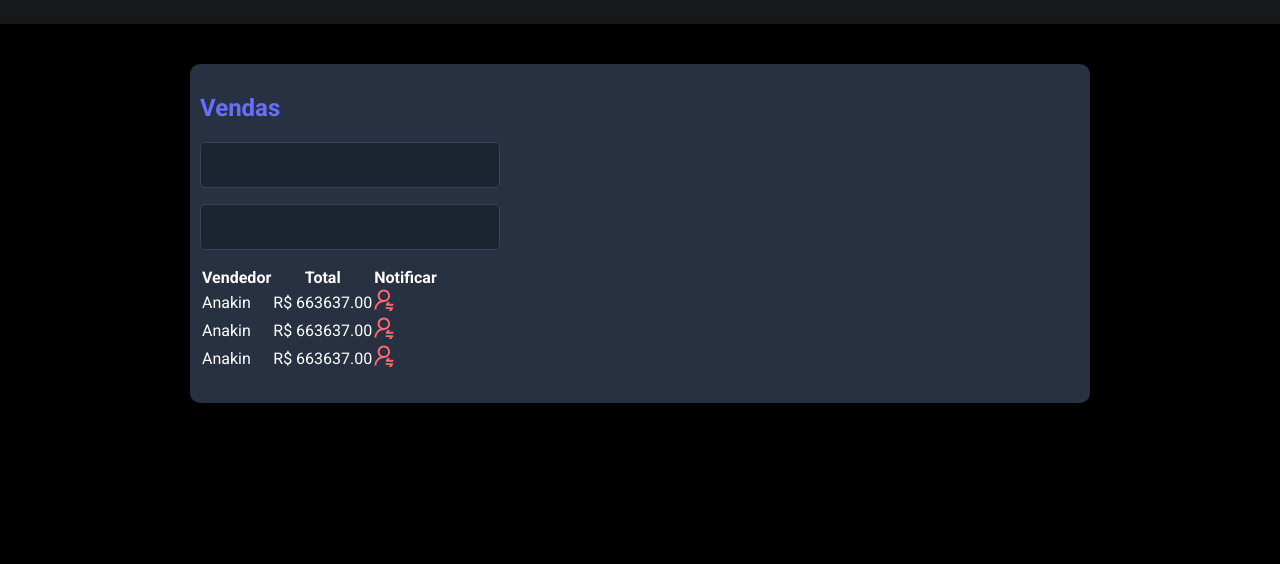
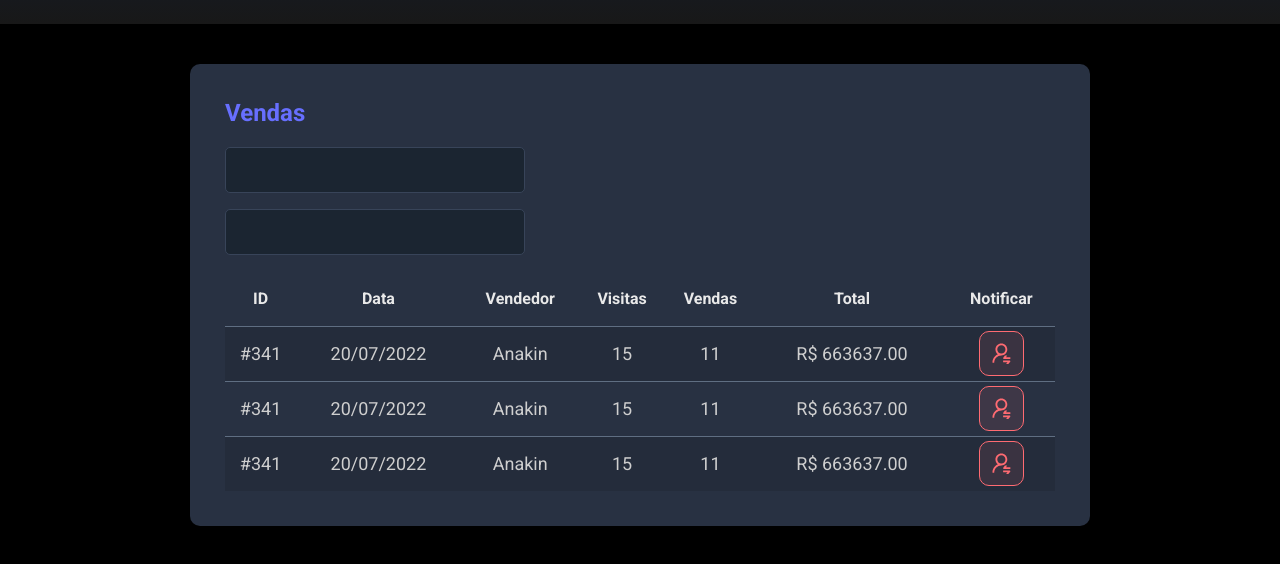
Before and after one commit to Julio-Faria/DSMETA-CSS, a plain HTML site: page index.html in a window 1280 px wide. Shown: the part 196-760 px from the top of the page. Drawn offline with Linux system fonts and the light colour scheme.

Commit message:
Ajuste da Tabela

```diff
--- a/index.html
+++ b/index.html
@@ -1,5 +1,6 @@
 <!DOCTYPE html>
 <html lang="pt-br">
+
 <head>
     <meta charset="UTF-8">
     <meta http-equiv="X-UA-Compatible" content="IE=edge">
@@ -7,6 +8,7 @@
     <link rel="stylesheet" href="styles.css">
     <title>DSMeta</title>
 </head>
+
 <body>
     <header>
         <div class="dsmeta-logo-container">
@@ -33,29 +35,64 @@
                     </div>
 
                     <div>
-                        <table>
+                        <table class="dsmeta-sales-table">
                             <thead>
                                 <tr>
+                                    <th class="show992">ID</th>
+                                    <th class="show576">Data</th>
                                     <th>Vendedor</th>
+                                    <th class="show992">Visitas</th>
+                                    <th class="show992">Vendas</th>
                                     <th>Total</th>
                                     <th>Notificar</th>
                                 </tr>
                             </thead>
                             <tbody>
                                 <tr>
+                                    <td class="show992">#341</td>
+                                    <td class="show576">20/07/2022</td>
                                     <td>Anakin</td>
+                                    <td class="show992">15</td>
+                                    <td class="show992">11</td>
                                     <td>R$ 663637.00</td>
-                                    <td><img src="notification-icon.svg" alt="icone"></td>
+                                    <td>
+                                        <div class="dsmeta-red-btn-container">
+                                            <div class="dsmeta-red-btn">
+                                                <img src="notification-icon.svg" alt="Notificar">
+                                    </td>
+                    </div>
+                </div>
+
                 </tr>
                 <tr>
+                    <td class="show992">#341</td>
+                    <td class="show576">20/07/2022</td>
                     <td>Anakin</td>
+                    <td class="show992">15</td>
+                    <td class="show992">11</td>
                     <td>R$ 663637.00</td>
-                                    <td><img src="/notification-icon.svg" alt="icone"></td>
+                    <td>
+                        <div class="dsmeta-red-btn-container">
+                            <div class="dsmeta-red-btn">
+                                <img src="notification-icon.svg" alt="Notificar">
+                    </td>
+            </div>
+            </div>
             </tr>
             <tr>
+                <td class="show992">#341</td>
+                <td class="show576">20/07/2022</td>
                 <td>Anakin</td>
+                <td class="show992">15</td>
+                <td class="show992">11</td>
                 <td>R$ 663637.00</td>
-                                    <td><img src="/notification-icon.svg" alt=""></td>
+                <td>
+                    <div class="dsmeta-red-btn-container">
+                        <div class="dsmeta-red-btn">
+                            <img src="notification-icon.svg" alt="Notificar">
+                </td>
+                </div>
+                </div>
             </tr>
             </tbody>
             </table>
@@ -72,4 +109,5 @@
     </main>
 
 </body>
+
 </html>
--- a/styles.css
+++ b/styles.css
@@ -1,18 +1,21 @@
 @import url('https://fonts.googleapis.com/css2?family=Open+Sans:wght@300;400;700&family=Roboto:wght@300;400;700&display=swap');
 
-*{
+* {
     font-family: 'roboto', sans-serif;
     box-sizing: border-box;
     margin: 0;
     padding: 0;
 }
 
-body, html {
+body,
+html {
     color: #ffff;
     background-color: black;
 }
 
-a, a:hover, a:visited {
+a,
+a:hover,
+a:visited {
     color: unset;
     text-decoration: none;
 }
@@ -53,9 +56,10 @@ header {
 
 }
 
-.dsmeta-sales-title{
+.dsmeta-sales-title {
     color: #676FFF;
-    font-size: 24px;margin-bottom: 20px;
+    font-size: 24px;
+    margin-bottom: 20px;
 }
 
 .dsmeta-form-control-container {
@@ -63,7 +67,7 @@ header {
     max-width: 300px;
 }
 
-.dsmeta-form-control{
+.dsmeta-form-control {
     height: 46px;
     background-color: #1B2531;
     border: 1px solid #384459;
@@ -85,3 +89,94 @@ header {
 #sales {
     padding: 40px 10px;
 }
+
+.dsmeta-sales-table {
+
+    width: 100%;
+    border-spacing: 0;
+    border-collapse: collapse;
+}
+
+.dsmeta-sales-table thead {
+    height: 55px;
+    font-size: 16px;
+    color: #E9E9E9;
+    font-weight: 700;
+
+}
+
+.dsmeta-sales-table tbody {
+    font-size: 14px;
+    font-weight: 400;
+    color: #CFCFCF;
+    text-align: center;
+}
+
+.dsmeta-sales-table tbody tr {
+    height: 74px;
+    border-top: 1px solid #5F6E82;
+
+}
+
+.dsmeta-sales-table tbody tr:hover>td {
+    background-color: #384459;
+}
+
+.dsmeta-sales-table tbody tr:nth-child(odd) {
+    background-color: #242C3b;
+}
+
+.dsmeta-red-btn-container {
+    display: flex;
+    justify-content: center;
+}
+
+.dsmeta-red-btn {
+    height: 45px;
+    width: 45px;
+    background: rgba(255, 107, 114, 0.1);
+    border: 1px solid #FF6B72;
+    border-radius: 10px;
+    display: flex;
+    align-items: center;
+    justify-content: center;
+    cursor: pointer;
+
+}
+
+.dsmeta-red-btn img {
+    width: 19px;
+
+}
+
+.show576 {
+    display: none;
+}
+
+@media (min-width: 576px) {
+    .show576 {
+        display: table-cell;
+    }
+
+    .dsmeta-card {
+        padding: 35px;
+    }
+
+    .dsmeta-sales-table tbody tr {
+        height: 55px;
+    }
+
+    .dsmeta-sales-table tbody {
+        font-size: 18px;
+    }
+}
+
+.show992 {
+    display: none;
+}
+
+@media (min-width: 992px) {
+    .show992 {
+        display: table-cell;
+    }
+}
```
Lines whose indentation alone changed are shown as unchanged.
